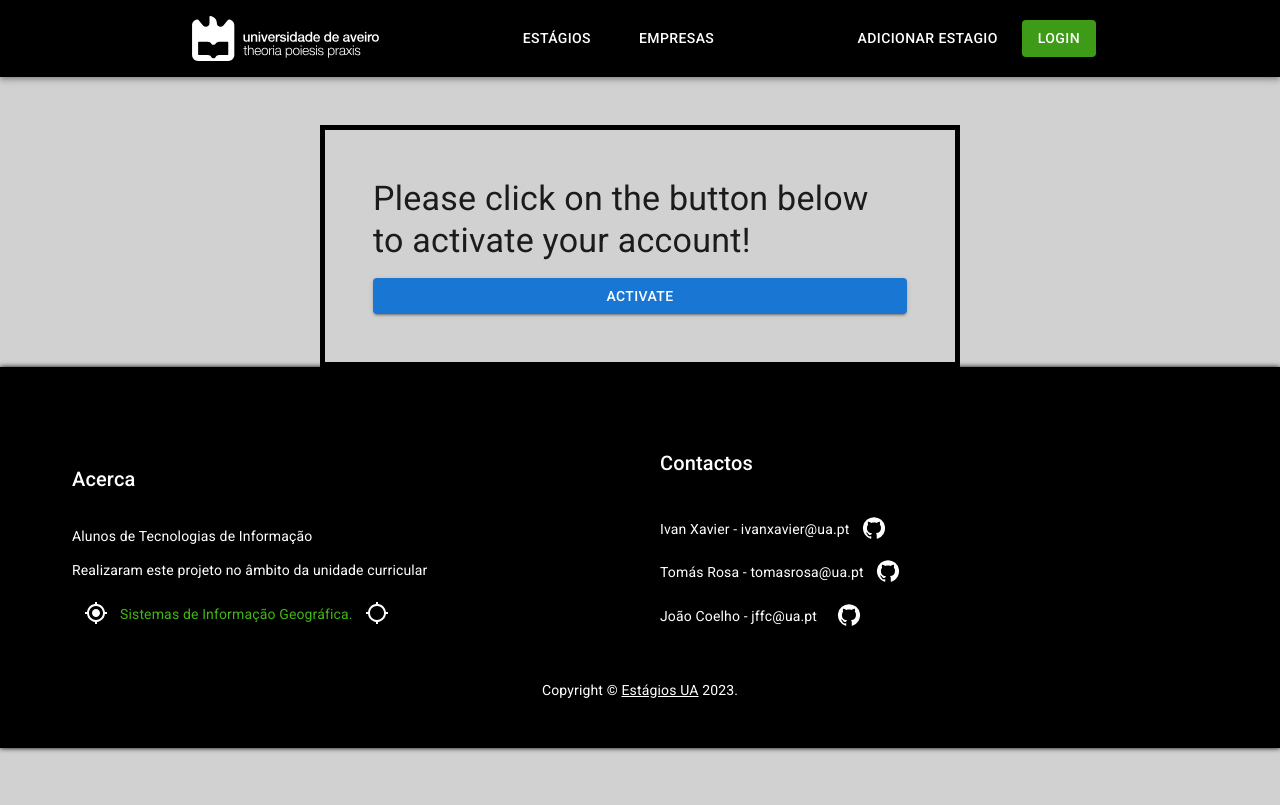
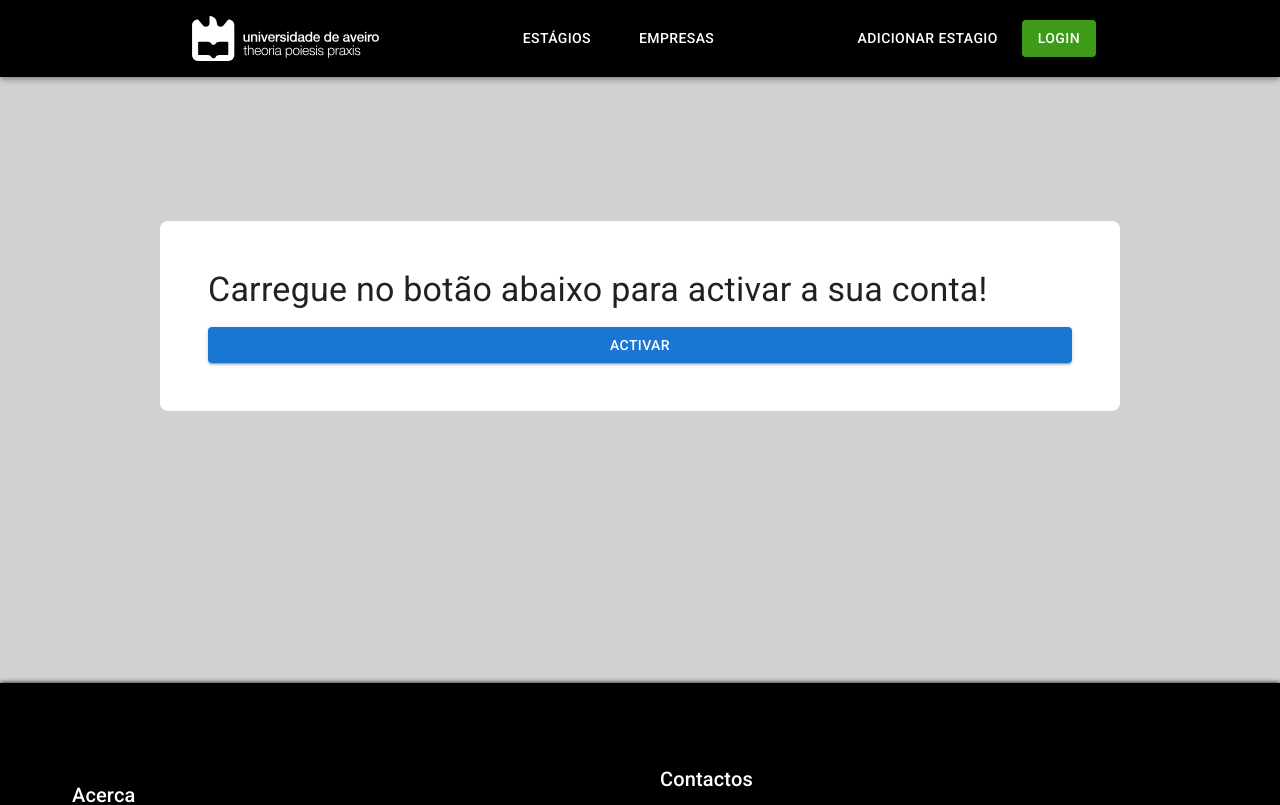
Before and after one commit to ivanxavier7/sig_frontend, a React (Create React App) app in the folder frontend/: page /activate/1/1 in a window 1280 px wide. Shown: the top 805 px of the page. Built offline with nearby package versions, Linux system fonts and the light colour scheme.

Commit message:
Confirm Email

```diff
--- a/frontend/src/Components/AccountCreated.js
+++ b/frontend/src/Components/AccountCreated.js
@@ -30,18 +30,11 @@ function AccountCreated() {
 
 	return (
 		<div
-			style={{
-				width: "50%",
-				marginLeft: "auto",
-				marginRight: "auto",
-				marginTop: "3rem",
-				border: "5px solid black",
-				padding: "3rem",
-			}}
+			className="custom-body custom-spacer"
 		>
 			<Typography variant="h4">
-				Thanks for signing up! To activate your account, please click on the
-				link that has been sent to you!
+			Obrigado por inscrever-se! Para ativar sua conta, clique no link
+			que foi enviado por email!
 			</Typography>
 		</div>
 	);
--- a/frontend/src/Components/Activation.js
+++ b/frontend/src/Components/Activation.js
@@ -44,17 +44,10 @@ function Activation() {
 
 	return (
 		<div
-			style={{
-				width: "50%",
-				marginLeft: "auto",
-				marginRight: "auto",
-				marginTop: "3rem",
-				border: "5px solid black",
-				padding: "3rem",
-			}}
+		className="custom-body custom-spacer"
 		>
 			<Typography variant="h4">
-				Please click on the button below to activate your account!
+				Carregue no botão abaixo para activar a sua conta!
 			</Typography>
 			<Button
 				variant="contained"
@@ -62,7 +55,7 @@ function Activation() {
 				style={{ marginTop: "1rem" }}
 				onClick={ActivationHandler}
 			>
-				ACTIVATE
+				ACTIVAR
 			</Button>
 		</div>
 	);
--- a/frontend/src/Components/AgencyDetail.js
+++ b/frontend/src/Components/AgencyDetail.js
@@ -215,7 +215,7 @@ function AgencyDetail() {
                   height="140"
                   image={
                     listing.picture1
-                      ? "https://www.uaestagios.com" + listing.picture1
+                      ? listing.picture1
                       : defaultProfilePicture
                   }
                   alt="Listing Picture"
--- a/frontend/src/Components/Register.js
+++ b/frontend/src/Components/Register.js
@@ -223,7 +223,7 @@ function Register() {
     if (state.openSnack) {
       setTimeout(() => {
         //created
-        navigate("/login");
+        navigate("/created");
       }, 1500);
     }
   }, [state.openSnack]);
```
